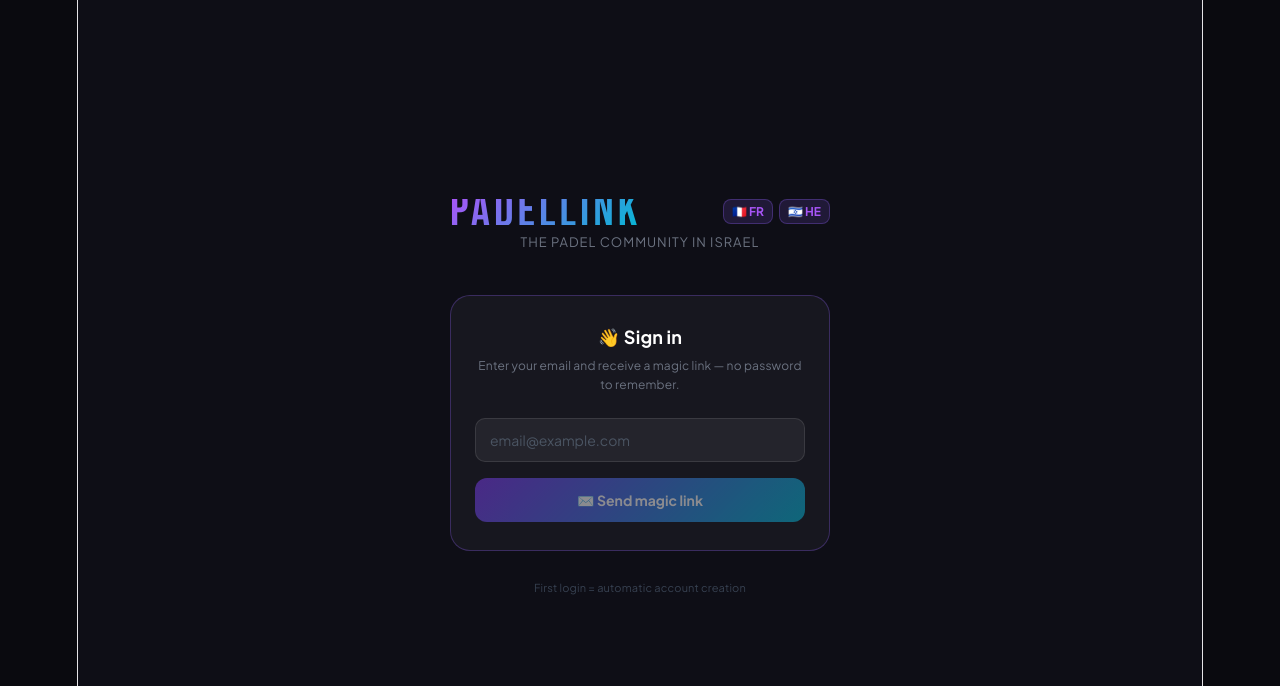
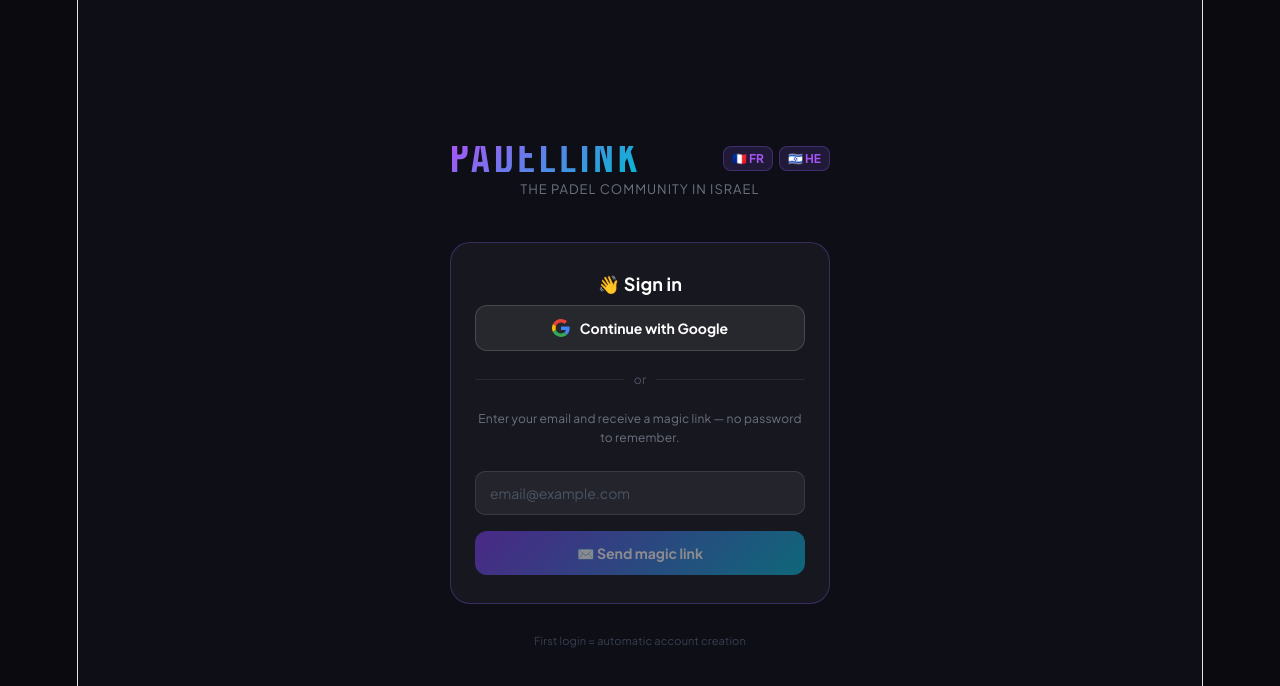
Before and after one commit to yoramsa/padellink, a React (Vite) app: page / in a window 1280 px wide. Shown: the top 686 px of the page. Built offline with nearby package versions, Linux system fonts and the light colour scheme.

Commit message:
Add Google OAuth sign-in button

```diff
--- a/src/Auth.jsx
+++ b/src/Auth.jsx
@@ -17,6 +17,11 @@
   .btn{width:100%;padding:13px;border-radius:12px;border:none;cursor:pointer;font-family:'Plus Jakarta Sans',sans-serif;font-weight:700;font-size:14px;background:linear-gradient(135deg,#7c3aed,#06b6d4);color:#fff;margin-top:4px;transition:opacity 0.2s;}
   .btn:hover{opacity:0.9;}
   .btn:disabled{opacity:0.5;cursor:not-allowed;}
+  .btn-google{width:100%;padding:13px;border-radius:12px;border:1px solid rgba(255,255,255,0.15);cursor:pointer;font-family:'Plus Jakarta Sans',sans-serif;font-weight:700;font-size:14px;background:rgba(255,255,255,0.07);color:#fff;margin-top:8px;transition:background 0.2s;display:flex;align-items:center;justify-content:center;gap:10px;}
+  .btn-google:hover{background:rgba(255,255,255,0.12);}
+  .btn-google:disabled{opacity:0.5;cursor:not-allowed;}
+  .divider{display:flex;align-items:center;gap:10px;margin:16px 0;color:#4b5563;font-size:12px;}
+  .divider::before,.divider::after{content:'';flex:1;height:1px;background:rgba(255,255,255,0.08);}
   .msg{margin-top:14px;padding:10px 14px;border-radius:10px;font-size:12px;text-align:center;}
   .msg-success{background:rgba(16,185,129,0.1);border:1px solid rgba(16,185,129,0.3);color:#10b981;}
   .msg-error{background:rgba(239,68,68,0.1);border:1px solid rgba(239,68,68,0.3);color:#ef4444;}
@@ -34,6 +39,8 @@
     sendBtn: '✉️ Envoyer le lien magique',
     sent: '✉️ Lien envoyé ! Vérifie ta boîte mail et clique sur le lien pour te connecter.',
     firstLogin: 'Première connexion = création automatique de ton compte',
+    googleBtn: 'Continuer avec Google',
+    orDivider: 'ou',
   },
   en: {
     subtitle: 'THE PADEL COMMUNITY IN ISRAEL',
@@ -44,6 +51,8 @@
     sendBtn: '✉️ Send magic link',
     sent: '✉️ Link sent! Check your inbox and click the link to sign in.',
     firstLogin: 'First login = automatic account creation',
+    googleBtn: 'Continue with Google',
+    orDivider: 'or',
   },
   he: {
     subtitle: 'קהילת הפאדל בישראל',
@@ -54,6 +63,8 @@
     sendBtn: '✉️ שלח קישור קסם',
     sent: '✉️ קישור נשלח! בדוק את תיבת הדואר שלך ולחץ על הקישור.',
     firstLogin: 'כניסה ראשונה = יצירת חשבון אוטומטית',
+    googleBtn: 'המשך עם Google',
+    orDivider: 'או',
   }
 }
 
@@ -63,11 +74,21 @@
 export default function Auth({ lang, setLang }) {
   const [email, setEmail] = useState('')
   const [loading, setLoading] = useState(false)
+  const [googleLoading, setGoogleLoading] = useState(false)
   const [message, setMessage] = useState(null)
   const [isError, setIsError] = useState(false)
   const [cooldown, setCooldown] = useState(0)
 
   const t = T[lang] || T.en
+
+  async function handleGoogle() {
+    setGoogleLoading(true)
+    await supabase.auth.signInWithOAuth({
+      provider: 'google',
+      options: { redirectTo: window.location.origin }
+    })
+    setGoogleLoading(false)
+  }
 
   async function handleMagicLink() {
     if (!email || !email.includes('@') || !email.includes('.')) {
@@ -112,6 +133,11 @@
         <div className="auth-sub">{t.subtitle}</div>
         <div className="auth-card">
           <div className="auth-title">{t.title}</div>
+          <button className="btn-google" disabled={googleLoading} onClick={handleGoogle}>
+            <svg width="18" height="18" viewBox="0 0 48 48"><path fill="#EA4335" d="M24 9.5c3.54 0 6.71 1.22 9.21 3.6l6.85-6.85C35.9 2.38 30.47 0 24 0 14.62 0 6.51 5.38 2.56 13.22l7.98 6.19C12.43 13.72 17.74 9.5 24 9.5z"/><path fill="#4285F4" d="M46.98 24.55c0-1.57-.15-3.09-.38-4.55H24v9.02h12.94c-.58 2.96-2.26 5.48-4.78 7.18l7.73 6c4.51-4.18 7.09-10.36 7.09-17.65z"/><path fill="#FBBC05" d="M10.53 28.59c-.48-1.45-.76-2.99-.76-4.59s.27-3.14.76-4.59l-7.98-6.19C.92 16.46 0 20.12 0 24c0 3.88.92 7.54 2.56 10.78l7.97-6.19z"/><path fill="#34A853" d="M24 48c6.48 0 11.93-2.13 15.89-5.81l-7.73-6c-2.15 1.45-4.92 2.3-8.16 2.3-6.26 0-11.57-4.22-13.47-9.91l-7.98 6.19C6.51 42.62 14.62 48 24 48z"/></svg>
+            {googleLoading ? '...' : t.googleBtn}
+          </button>
+          <div className="divider">{t.orDivider}</div>
           <div className="auth-desc">{t.desc}</div>
           <input
             className="input"
```
